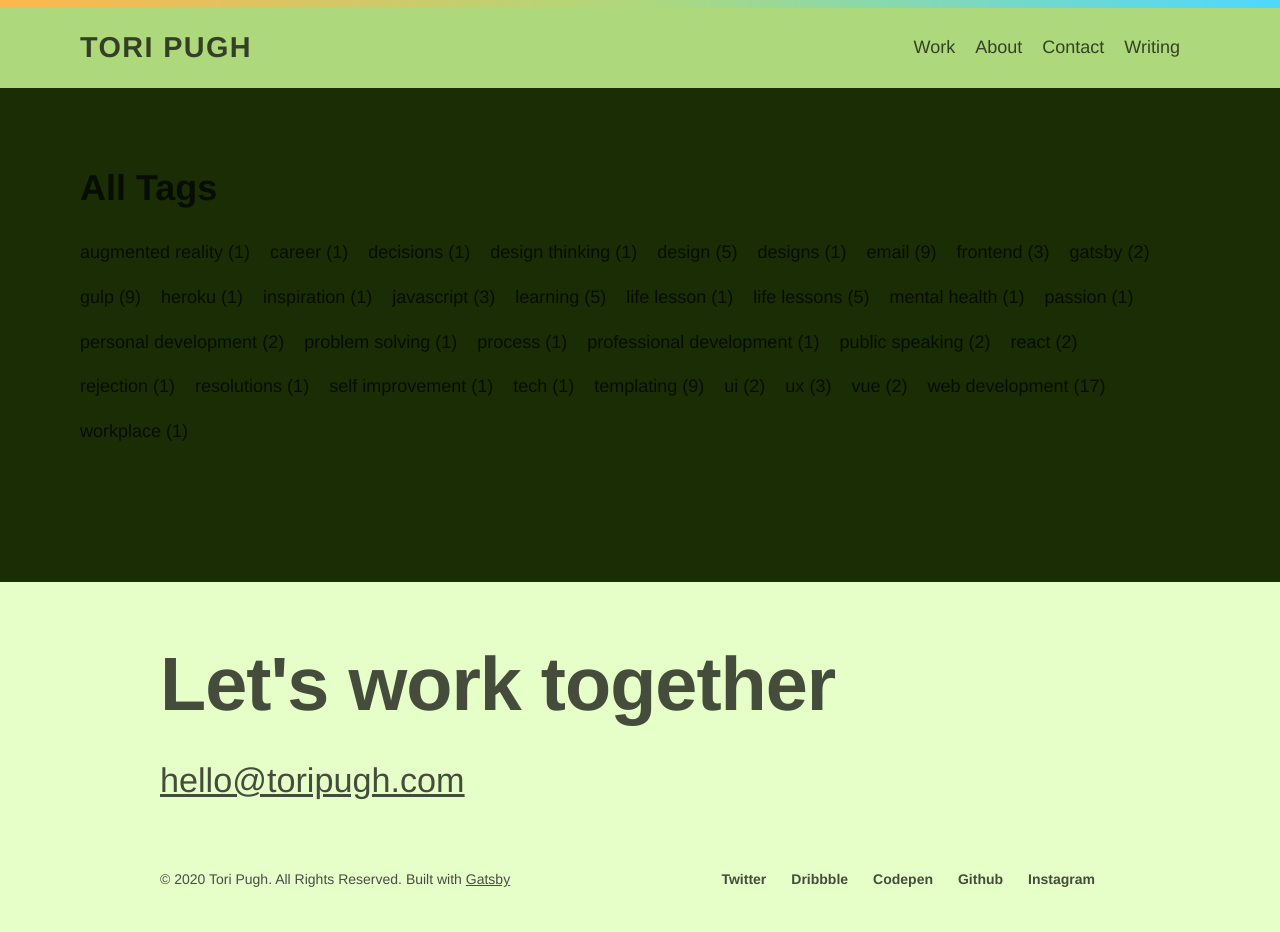
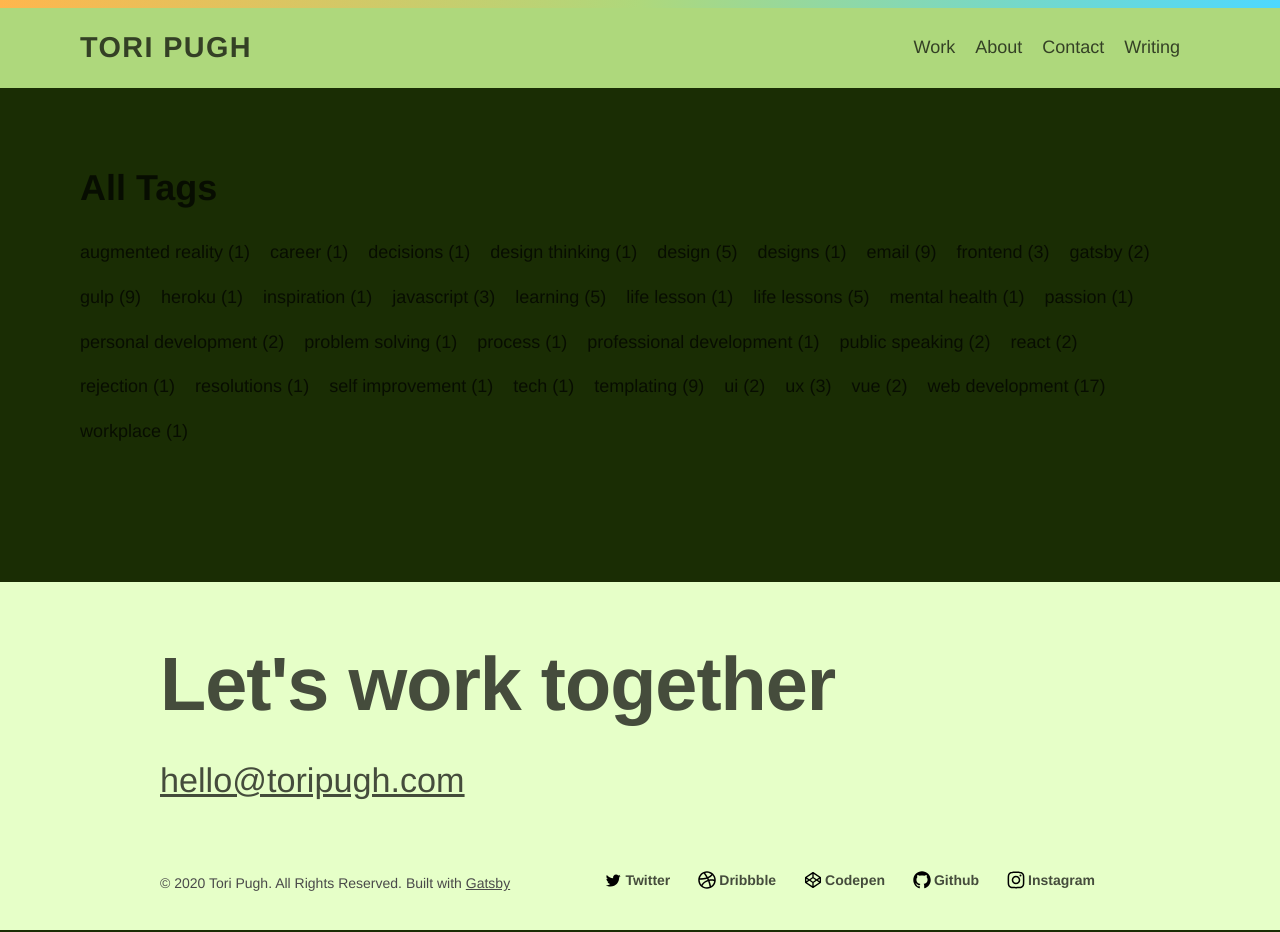
Before and after one commit to vpugh/Gatsby-Personal-Site, a Gatsby site: page /tags in a window 1280 px wide. Built offline with nearby package versions, Linux system fonts and the light colour scheme; Gatsby itself is replaced by a stand-in of ours; some packages are replaced by stand-ins of ours.

Commit message:
Add social icons, update typography plugin, move blog button

```diff
--- a/gatsby-config.js
+++ b/gatsby-config.js
@@ -69,6 +69,7 @@ module.exports = {
       resolve: `gatsby-plugin-typography`,
       options: {
         pathToConfigModule: `src/utils/typography`,
+        omitGoogleFont: true,
       },
     },
     {
--- a/src/components/footer.js
+++ b/src/components/footer.js
@@ -7,6 +7,11 @@ import {
 } from "../styles/footer-styled"
 import ThemeContext from "../context/theme-context"
 import { selectedColor } from "../utils/color-helper"
+import TwitterIcon from "./svg/twitter"
+import InstagramIcon from "./svg/instagram-icon"
+import DribbbleIcon from "./svg/dribbble-icon"
+import CodepenIcon from "./svg/codepen-icon"
+import GithubIcon from "./svg/github-icon"
 
 const Footer = () => {
   const context = useContext(ThemeContext)
@@ -29,9 +34,6 @@ const Footer = () => {
           Let's work together
         </p>
         <FooterCTA>
-          {/* <strong>Get in Touch.</strong> If you've got an inquiry for a job or
-          project, a general question, or something I didn't specify. */}
-          {/* I′m open for new opportunities, including freelance or contract jobs. */}
           <a
             className="inline-link"
             href="mailto:hello@toripugh.com"
@@ -48,58 +50,63 @@ const Footer = () => {
             flexDirection: "row-reverse",
             justifyContent: "space-between",
             alignItems: "center",
-            paddingBottom: 20,
+            paddingBottom: 10,
           }}
         >
           <FooterSocial>
             <li>
               <a
+                style={{ display: "flex", alignItems: "center" }}
                 href="https://twitter.com/teekatwo"
                 target="_blank"
                 rel="noopener noreferrer"
                 title="Twitter"
               >
-                Twitter
+                <TwitterIcon /> Twitter
               </a>
             </li>
             <li>
               <a
+                style={{ display: "flex", alignItems: "center" }}
                 href="https://dribbble.com/teekatwo"
                 target="_blank"
                 rel="noopener noreferrer"
                 title="Dribbble"
               >
-                Dribbble
+                <DribbbleIcon /> Dribbble
               </a>
             </li>
             <li>
               <a
+                style={{ display: "flex", alignItems: "center" }}
                 href="https://codepen.io/Vpugh/"
                 target="_blank"
                 rel="noopener noreferrer"
                 title="Codepen"
               >
-                Codepen
+                <CodepenIcon /> Codepen
               </a>
             </li>
             <li>
               <a
+                style={{ display: "flex", alignItems: "center" }}
                 href="https://github.com/vpugh"
                 target="_blank"
                 rel="noopener noreferrer"
                 title="Github"
               >
-                Github
+                <GithubIcon /> Github
               </a>
             </li>
             <li>
               <a
+                style={{ display: "flex", alignItems: "center" }}
                 href="https://instagram.com/toripugh"
                 target="_blank"
                 rel="noopener noreferrer"
                 title="Instagram"
               >
-                Instagram
+                <InstagramIcon /> Instagram
               </a>
             </li>
           </FooterSocial>
--- /dev/null
+++ b/src/components/svg/codepen-icon.js
@@ -0,0 +1,16 @@
+import React from "react"
+
+const CodepenIcon = props => {
+  const { iconWidth } = props
+  return (
+    <svg
+      viewBox="0 0 512 512"
+      preserveAspectRatio="xMidYMid slice"
+      width={iconWidth || 24}
+    >
+      <path d="M427 201.9c-0.6-4.2-2.9-8-6.4-10.3L264.2 87.3c-4.9-3.3-11.4-3.3-16.3 0L91.4 191.6c-4 2.7-6.5 7.4-6.5 12.2v104.3c0 4.8 2.5 9.6 6.5 12.2l156.4 104.3c4.9 3.3 11.4 3.3 16.3 0L420.6 320.4c4-2.6 6.6-7.4 6.6-12.2V203.9C427.1 203.2 427.1 202.6 427 201.9 427 201.7 427.1 202.6 427 201.9zM270.7 127.1l115.2 76.8 -51.5 34.4 -63.8-42.7V127.1zM241.3 127.1v68.6l-63.8 42.7 -51.5-34.4L241.3 127.1zM114.3 231.4l36.8 24.6 -36.8 24.6V231.4zM241.3 384.9L126.1 308.1l51.5-34.4 63.8 42.6V384.9zM256 290.8l-52-34.8 52-34.8 52 34.8L256 290.8zM270.7 384.9V316.3l63.8-42.6 51.5 34.4L270.7 384.9zM397.7 280.6l-36.8-24.6 36.8-24.6V280.6z"></path>
+    </svg>
+  )
+}
+
+export default CodepenIcon
--- /dev/null
+++ b/src/components/svg/dribbble-icon.js
@@ -0,0 +1,16 @@
+import React from "react"
+
+const DribbbleIcon = props => {
+  const { iconWidth } = props
+  return (
+    <svg
+      viewBox="0 0 512 512"
+      preserveAspectRatio="xMidYMid slice"
+      width={iconWidth || 24}
+    >
+      <path d="M256 68.4C152.4 68.4 68.4 152.4 68.4 256c0 103.6 84 187.6 187.6 187.6S443.6 359.6 443.6 256C443.6 152.4 359.6 68.4 256 68.4zM410.6 247.3c-40.3-6.6-77.3-7-111-1.1 -3.8-8.8-7.8-17.6-12-26.3 36.1-15.6 65.1-36.9 86.7-63.8C395.4 181 408.6 212.6 410.6 247.3zM350.5 133.4c-18.8 24.3-44.8 43.5-78 57.5 -15.9-29.1-34-57.5-54.5-85 12.2-3.1 24.9-4.9 38-4.9C291.6 101 324.3 113.2 350.5 133.4zM186.1 117.9c20.8 27.2 39.3 55.3 55.3 84.1 -38 11.2-83.4 16.9-135.8 17.3C116.4 175 146.3 138.1 186.1 117.9zM101 256c0-1.3 0.2-2.7 0.2-4 60.2-0.1 112.1-7 155.6-20.7 3.6 7.4 7.1 14.9 10.5 22.4 -52.8 16.5-96.4 50.4-130.3 101.3C114.5 328.2 101 293.6 101 256zM160.9 378.1c30.8-48.3 70.1-79.7 118.8-94.2 14.5 37.8 25.2 76.8 31.9 116.6 -17.3 6.7-36 10.5-55.6 10.5C220.1 411 187.2 398.6 160.9 378.1zM342 384.8c-6.9-36.8-16.9-72.8-30-107.8 29.3-4.1 61.6-3.1 96.9 3.1C402.1 323.6 377.2 361.3 342 384.8z"></path>
+    </svg>
+  )
+}
+
+export default DribbbleIcon
--- /dev/null
+++ b/src/components/svg/github-icon.js
@@ -0,0 +1,16 @@
+import React from "react"
+
+const GithubIcon = props => {
+  const { iconWidth } = props
+  return (
+    <svg
+      viewBox="0 0 512 512"
+      preserveAspectRatio="xMidYMid slice"
+      width={iconWidth || 24}
+    >
+      <path d="M256 70.7c-102.6 0-185.9 83.2-185.9 185.9 0 82.1 53.3 151.8 127.1 176.4 9.3 1.7 12.3-4 12.3-8.9V389.4c-51.7 11.3-62.5-21.9-62.5-21.9 -8.4-21.5-20.6-27.2-20.6-27.2 -16.9-11.5 1.3-11.3 1.3-11.3 18.7 1.3 28.5 19.2 28.5 19.2 16.6 28.4 43.5 20.2 54.1 15.4 1.7-12 6.5-20.2 11.8-24.9 -41.3-4.7-84.7-20.6-84.7-91.9 0-20.3 7.3-36.9 19.2-49.9 -1.9-4.7-8.3-23.6 1.8-49.2 0 0 15.6-5 51.1 19.1 14.8-4.1 30.7-6.2 46.5-6.3 15.8 0.1 31.7 2.1 46.6 6.3 35.5-24 51.1-19.1 51.1-19.1 10.1 25.6 3.8 44.5 1.8 49.2 11.9 13 19.1 29.6 19.1 49.9 0 71.4-43.5 87.1-84.9 91.7 6.7 5.8 12.8 17.1 12.8 34.4 0 24.9 0 44.9 0 51 0 4.9 3 10.7 12.4 8.9 73.8-24.6 127-94.3 127-176.4C441.9 153.9 358.6 70.7 256 70.7z"></path>
+    </svg>
+  )
+}
+
+export default GithubIcon
--- /dev/null
+++ b/src/components/svg/instagram-icon.js
@@ -0,0 +1,18 @@
+import React from "react"
+
+const InstagramIcon = props => {
+  const { iconWidth } = props
+  return (
+    <svg
+      viewBox="0 0 512 512"
+      preserveAspectRatio="xMidYMid slice"
+      width={iconWidth || 24}
+    >
+      <path d="M256 109.3c47.8 0 53.4 0.2 72.3 1 17.4 0.8 26.9 3.7 33.2 6.2 8.4 3.2 14.3 7.1 20.6 13.4 6.3 6.3 10.1 12.2 13.4 20.6 2.5 6.3 5.4 15.8 6.2 33.2 0.9 18.9 1 24.5 1 72.3s-0.2 53.4-1 72.3c-0.8 17.4-3.7 26.9-6.2 33.2 -3.2 8.4-7.1 14.3-13.4 20.6 -6.3 6.3-12.2 10.1-20.6 13.4 -6.3 2.5-15.8 5.4-33.2 6.2 -18.9 0.9-24.5 1-72.3 1s-53.4-0.2-72.3-1c-17.4-0.8-26.9-3.7-33.2-6.2 -8.4-3.2-14.3-7.1-20.6-13.4 -6.3-6.3-10.1-12.2-13.4-20.6 -2.5-6.3-5.4-15.8-6.2-33.2 -0.9-18.9-1-24.5-1-72.3s0.2-53.4 1-72.3c0.8-17.4 3.7-26.9 6.2-33.2 3.2-8.4 7.1-14.3 13.4-20.6 6.3-6.3 12.2-10.1 20.6-13.4 6.3-2.5 15.8-5.4 33.2-6.2C202.6 109.5 208.2 109.3 256 109.3M256 77.1c-48.6 0-54.7 0.2-73.8 1.1 -19 0.9-32.1 3.9-43.4 8.3 -11.8 4.6-21.7 10.7-31.7 20.6 -9.9 9.9-16.1 19.9-20.6 31.7 -4.4 11.4-7.4 24.4-8.3 43.4 -0.9 19.1-1.1 25.2-1.1 73.8 0 48.6 0.2 54.7 1.1 73.8 0.9 19 3.9 32.1 8.3 43.4 4.6 11.8 10.7 21.7 20.6 31.7 9.9 9.9 19.9 16.1 31.7 20.6 11.4 4.4 24.4 7.4 43.4 8.3 19.1 0.9 25.2 1.1 73.8 1.1s54.7-0.2 73.8-1.1c19-0.9 32.1-3.9 43.4-8.3 11.8-4.6 21.7-10.7 31.7-20.6 9.9-9.9 16.1-19.9 20.6-31.7 4.4-11.4 7.4-24.4 8.3-43.4 0.9-19.1 1.1-25.2 1.1-73.8s-0.2-54.7-1.1-73.8c-0.9-19-3.9-32.1-8.3-43.4 -4.6-11.8-10.7-21.7-20.6-31.7 -9.9-9.9-19.9-16.1-31.7-20.6 -11.4-4.4-24.4-7.4-43.4-8.3C310.7 77.3 304.6 77.1 256 77.1L256 77.1z"></path>
+      <path d="M256 164.1c-50.7 0-91.9 41.1-91.9 91.9s41.1 91.9 91.9 91.9 91.9-41.1 91.9-91.9S306.7 164.1 256 164.1zM256 315.6c-32.9 0-59.6-26.7-59.6-59.6s26.7-59.6 59.6-59.6 59.6 26.7 59.6 59.6S288.9 315.6 256 315.6z"></path>
+      <circle cx="351.5" cy="160.5" r="21.5"></circle>
+    </svg>
+  )
+}
+
+export default InstagramIcon
--- /dev/null
+++ b/src/components/svg/twitter.js
@@ -0,0 +1,16 @@
+import React from "react"
+
+const TwitterIcon = props => {
+  const { iconWidth } = props
+  return (
+    <svg
+      viewBox="0 0 512 512"
+      preserveAspectRatio="xMidYMid slice"
+      width={iconWidth || 24}
+    >
+      <path d="M419.6 168.6c-11.7 5.2-24.2 8.7-37.4 10.2 13.4-8.1 23.8-20.8 28.6-36 -12.6 7.5-26.5 12.9-41.3 15.8 -11.9-12.6-28.8-20.6-47.5-20.6 -42 0-72.9 39.2-63.4 79.9 -54.1-2.7-102.1-28.6-134.2-68 -17 29.2-8.8 67.5 20.1 86.9 -10.7-0.3-20.7-3.3-29.5-8.1 -0.7 30.2 20.9 58.4 52.2 64.6 -9.2 2.5-19.2 3.1-29.4 1.1 8.3 25.9 32.3 44.7 60.8 45.2 -27.4 21.4-61.8 31-96.4 27 28.8 18.5 63 29.2 99.8 29.2 120.8 0 189.1-102.1 185-193.6C399.9 193.1 410.9 181.7 419.6 168.6z"></path>
+    </svg>
+  )
+}
+
+export default TwitterIcon
```
Also changed, not shown: gatsby-node.js (+30 -33 lines), src/components/svg/right-chevron.js (added, +25 -0 lines), src/pages/index.js (+17 -11 lines).
